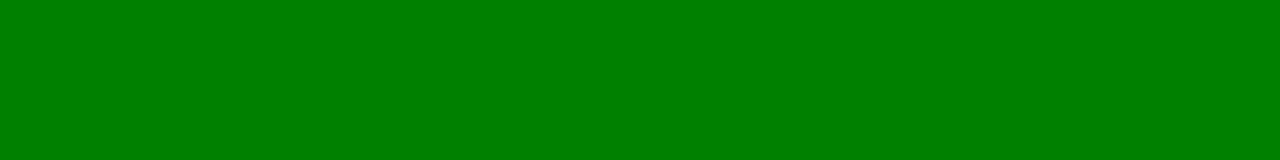
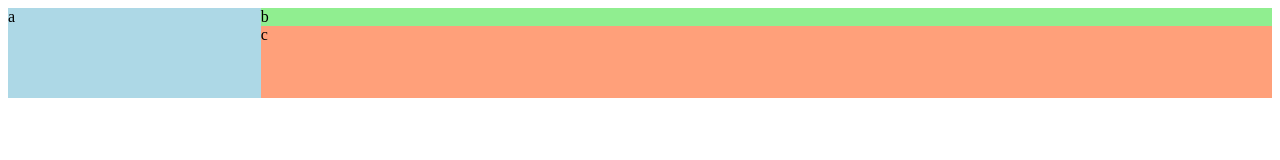
Before and after one commit to rg333777/odin-admin-dashboard, a plain HTML site: page index.html in a window 1280 px wide. Drawn offline with Linux system fonts and the light colour scheme.

Commit message:
created basic grid skeleton

```diff
--- a/index.html
+++ b/index.html
@@ -7,6 +7,10 @@
     <link rel="stylesheet" href="style.css">
 </head>
 <body>
-
+    <div class="container">
+        <div class="sidebar">a</div>
+        <div class="header">b</div>
+        <div class="main">c</div>
+    </div>
 </body>
 </html>
--- a/style.css
+++ b/style.css
@@ -1,3 +1,19 @@
-* {
-    background-color: green;
+.container {
+    display: grid;
+    grid-template: 1fr 4fr / 1fr 4fr
 }
+
+.sidebar {
+    background-color: lightblue;
+    grid-area: 1 / 1 / 3 / 2
+}
+
+.header {
+    background-color: lightgreen;
+    grid-area: 1 / 2 / 2 / 3
+}
+
+.main {
+    background-color: lightsalmon;
+    grid-area: 2 / 2 / 3 / 3
+}
```
